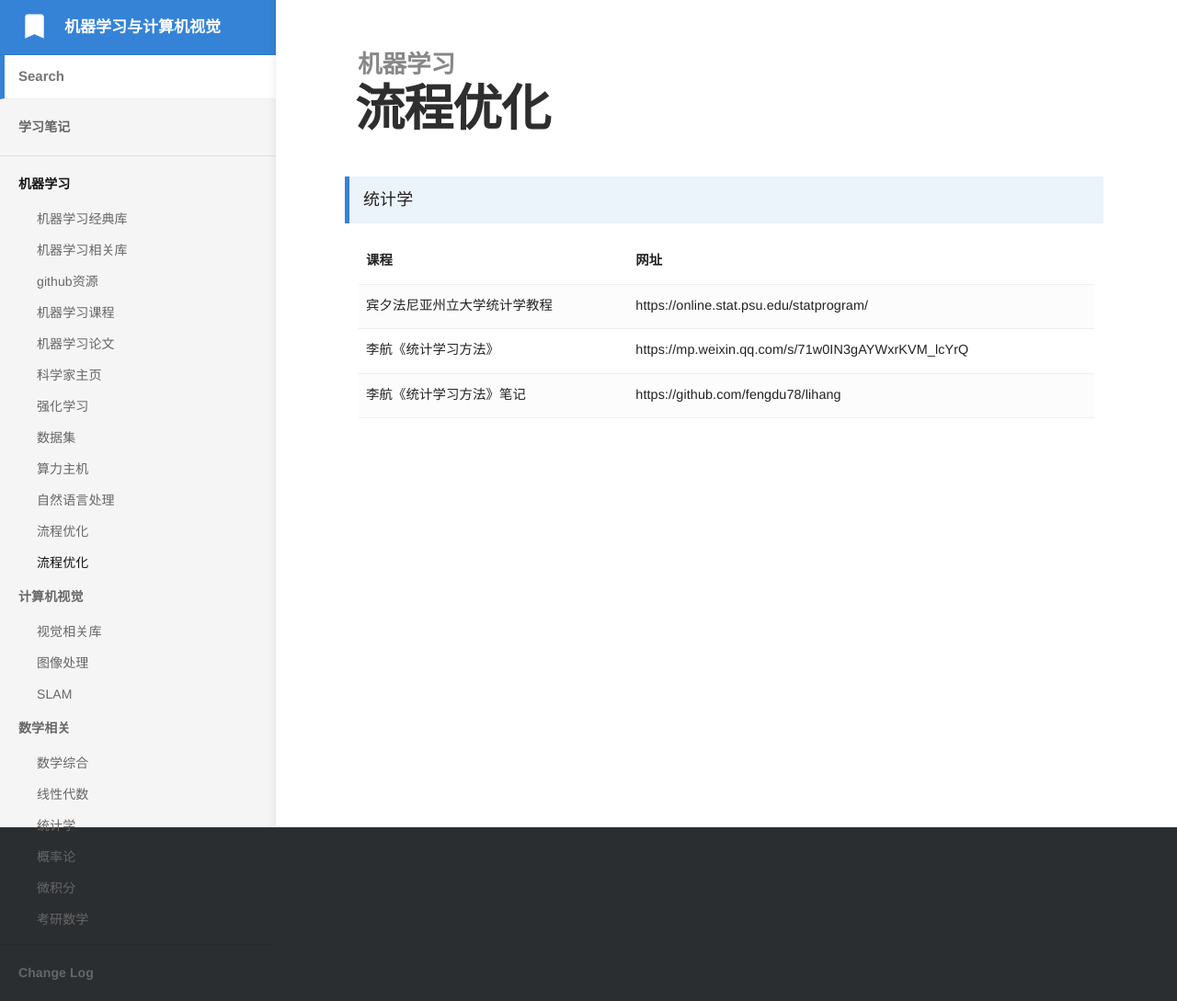
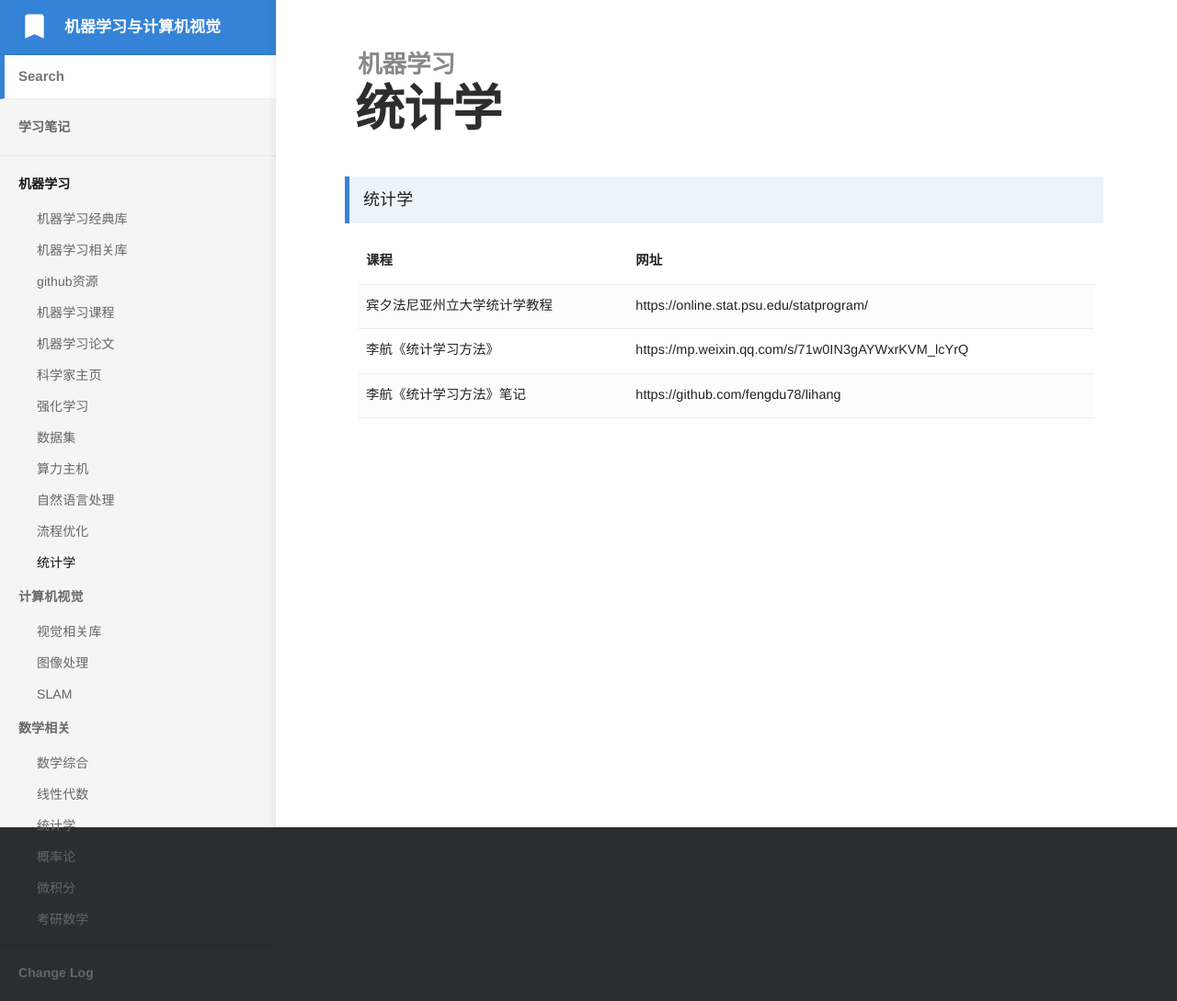
Before and after one commit to bashendixie/Machine_Learning_Notes, a Jekyll site: the page built from _docs/1、机器学习/统计学.md, in a window 1280 px wide. Shown: the whole page at 92% size. Built offline with Jekyll 4.4.1, drawn with Linux system fonts in a browser that asks for light colours; some web fonts are replaced.

Commit message:
no message

```diff
--- a/_docs/1、机器学习/统计学.md
+++ b/_docs/1、机器学习/统计学.md
@@ -1,5 +1,5 @@
 ---
-title: 流程优化
+title: 统计学
 category: 机器学习
 order: 14
 ---
```
